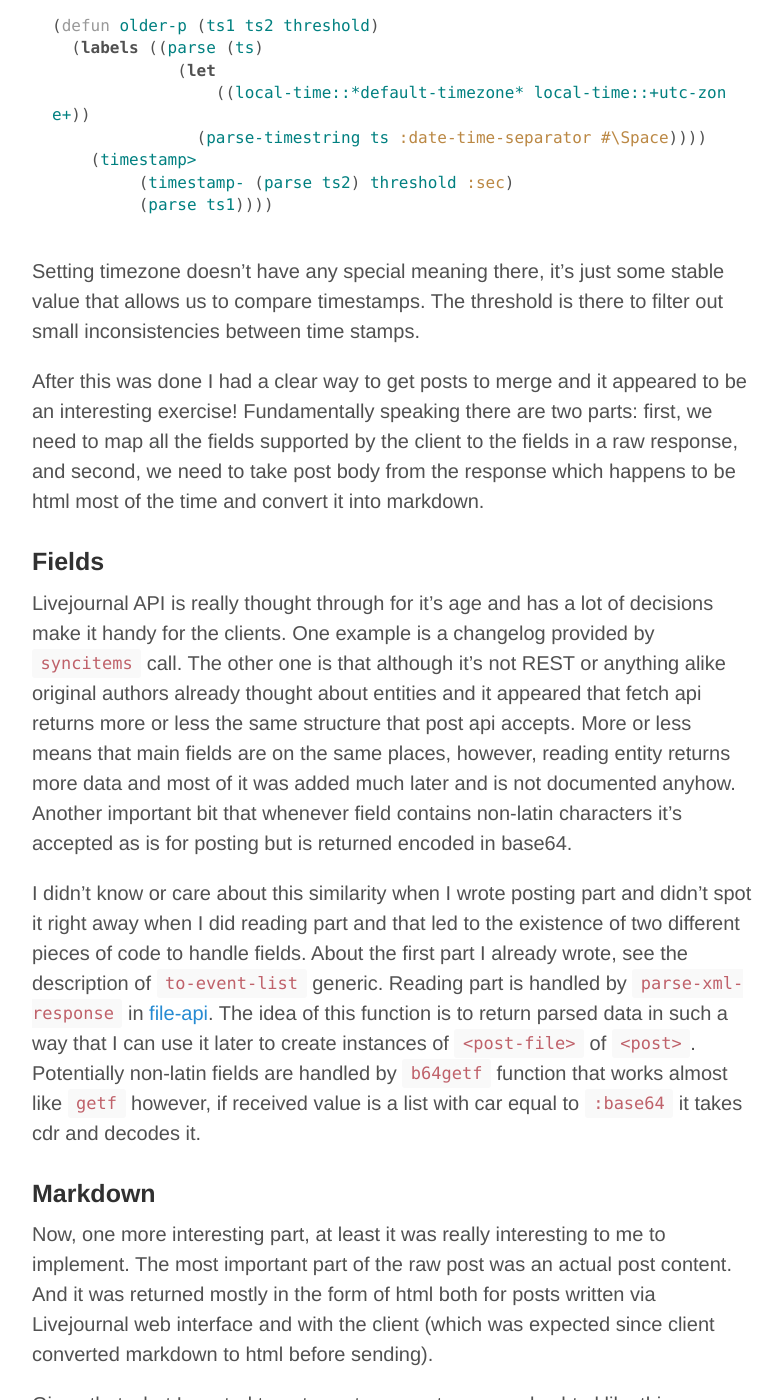
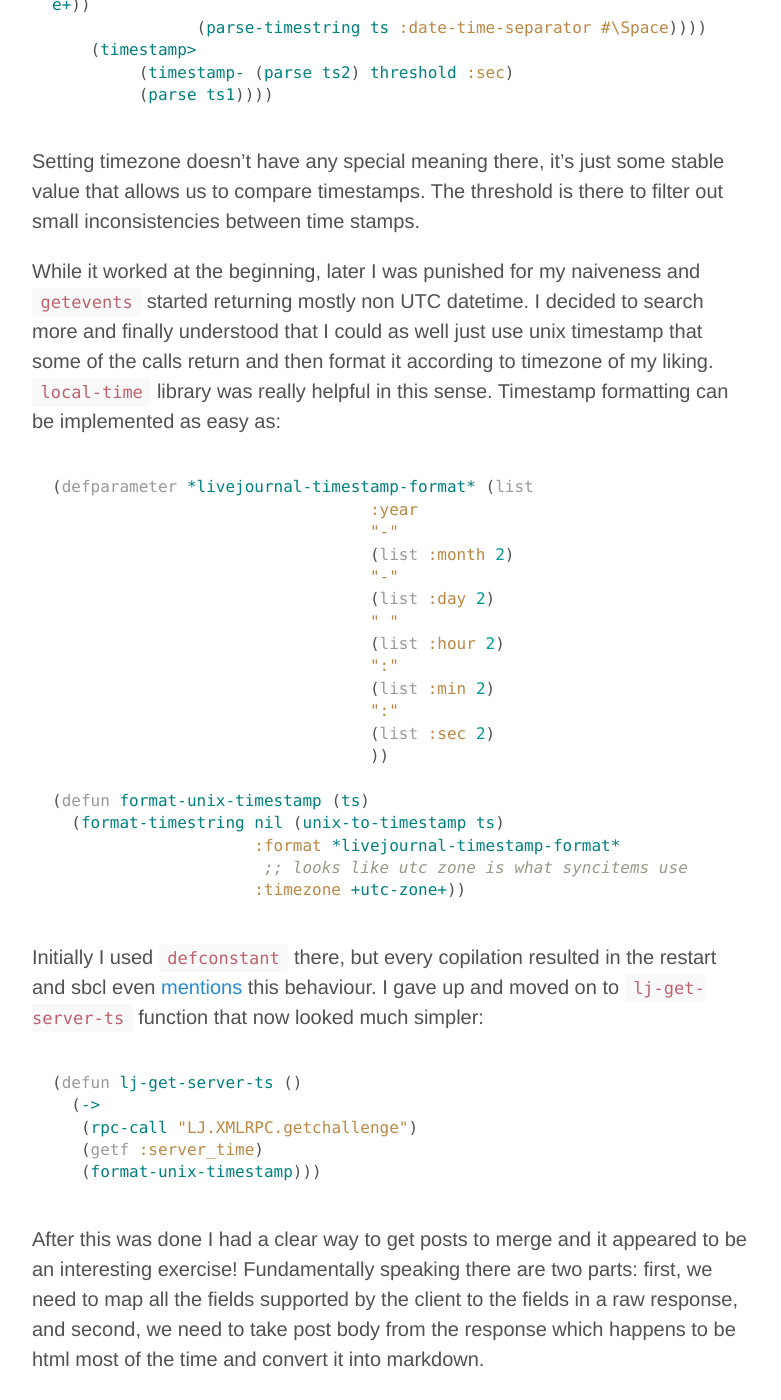
Before and after one commit to can3p/can3p.github.io, a Jekyll site: the page built from _posts/2018-06-28-client-writeup-merge.md, in a window 1280 px wide and 1400 px high, scrolled down 2429 px. Shown: the whole window, without its empty margins (248-1029 px from the left). Built offline with Jekyll 4.4.1, drawn with Linux system fonts in a browser that asks for light colours; comment, search, counter and statistics services are not loaded; some of the changed text lies outside the part shown.

Commit message:
update section about getting server ts according to latest changes

````diff
--- a/_posts/2018-06-28-client-writeup-merge.md
+++ b/_posts/2018-06-28-client-writeup-merge.md
@@ -59,16 +59,12 @@ dates in a sense that all the timestamps it returns are in format
 the same timezone and `getevents` call was one particular example
 where this invariant didn't hold, or to say it more precisely, not
 always.  It seems like this api call is served by the two servers in
-two different dcs with their local timezone set. Load balancer gives
-the request randomly to one or another which means that two subsequent
-calls may or may not have a timestamp difference in a couple of
-hours. The earlier one matches that of `syncitems`. To be honest, at
-this stage I should have ditched `getevents` in favour of `syncitems`
-but instead I did a hack: we just need to keep calling `getevents`
+two different dcs with their local timezone set. `syncitems` seemed
+to work with UTC timezone and I started looking around in search
+of something that can work. First solution I came up with was
+rather horrible: we just need to keep calling `getevents`
 till we get two different timestamps and from that point we can take a
 lower one and save it along the post.
-
-This is how this horror looks like:
 
 ```common_lisp
 (defun lj-get-server-ts ()
@@ -89,7 +85,7 @@ allows to set a local binding `a` and then execute loop body and
 return from it with `return`.
 
 `older-p` is also interesting. I didn't find a simple way to compare
-`YYYY-MM-DD HH:MM:SS` timestamps, however, `local-time` library
+`YYYY-MM-DD HH:MM:SS` timestamps, however, [local-time][local-time] library
 provided a way to compare it's time object instances. And this helper
 function exploits this fact:
 
@@ -107,6 +103,49 @@ function exploits this fact:
 Setting timezone doesn't have any special meaning there, it's just
 some stable value that allows us to compare timestamps. The threshold
 is there to filter out small inconsistencies between time stamps.
+
+While it worked at the beginning, later I was punished for my
+naiveness and `getevents` started returning mostly non UTC datetime. I
+decided to search more and finally understood that I could as well
+just use unix timestamp that some of the calls return and then format
+it according to timezone of my liking. `local-time` library was really
+helpful in this sense. Timestamp formatting can be implemented as easy
+as:
+
+```common_lisp
+(defparameter *livejournal-timestamp-format* (list
+                                 :year
+                                 "-"
+                                 (list :month 2)
+                                 "-"
+                                 (list :day 2)
+                                 " "
+                                 (list :hour 2)
+                                 ":"
+                                 (list :min 2)
+                                 ":"
+                                 (list :sec 2)
+                                 ))
+
+(defun format-unix-timestamp (ts)
+  (format-timestring nil (unix-to-timestamp ts)
+                     :format *livejournal-timestamp-format*
+                      ;; looks like utc zone is what syncitems use
+                     :timezone +utc-zone+))
+```
+
+Initially I used `defconstant` there, but every copilation resulted in
+the restart and sbcl even [mentions][defconstant] this behaviour.  I
+gave up and moved on to `lj-get-server-ts` function that now looked
+much simpler:
+
+```common_lisp
+(defun lj-get-server-ts ()
+  (->
+   (rpc-call "LJ.XMLRPC.getchallenge")
+   (getf :server_time)
+   (format-unix-timestamp)))
+```
 
 After this was done I had a clear way to get posts to merge and it
 appeared to be an interesting exercise! Fundamentally speaking there
@@ -384,3 +423,5 @@ posts offline and work as if you were using `cl-journal` forever.
 [cl-strings]: https://github.com/diogoalexandrefranco/cl-strings
 [cl-slug]: https://github.com/EuAndreh/cl-slug
 [cl-journal merge]: https://github.com/can3p/cl-journal/blob/5659a99e89cc392fbd56ee3659e70ee8743e2b3e/src/cl-journal.lisp#L243
+[defconstant]: http://www.sbcl.org/manual/#Defining-Constants-1
+[local-time]: https://common-lisp.net/project/local-time/
````
